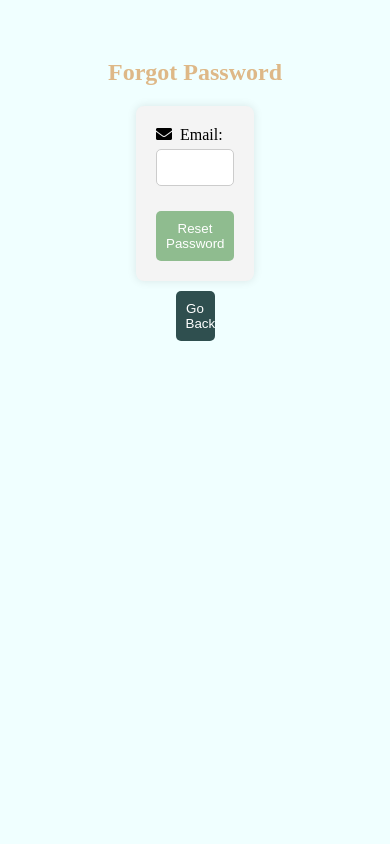
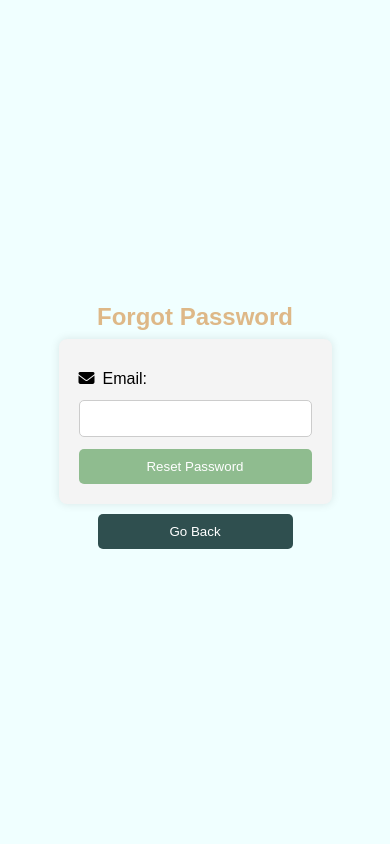
Before and after one commit to markplnivo/equasmart, a PHP site: page /forgot_password.php in a window 390 px wide. Run offline with PHP 8.4, Linux system fonts and the light colour scheme; some libraries are stand-ins or nearby versions.

Commit message:
update forgot_password
mobile view version fixed

```diff
--- a/html/forgot_password.php
+++ b/html/forgot_password.php
@@ -75,65 +75,124 @@ if (isset($_POST['resetSubmit'])) {
     <link rel="stylesheet" href="https://cdnjs.cloudflare.com/ajax/libs/font-awesome/5.15.3/css/all.min.css">
     <meta charset="UTF-8">
     <meta name="viewport" content="width=device-width, initial-scale=1.0">
+    <link rel="shortcut icon" href="images/equasmartlogo_croppedlogo.png" type="image/svg+xml">
+    <link rel="stylesheet" href="css/css/all.min.css">
+    <link rel="stylesheet" href="css/css/fontawesome.min.css">
     <title>Forgot Password</title>
     <style>
+    :root {
+    /* FLUID RESPONSIVE PADDING/MARGIN SPACE BASE VALUE = 12px, MIN WIDTH = 320px, AND MAX VALUE = 21px, MAX WIDTH = 1240px (added by mark romualdo)*/
+        --space-3xs: clamp(3px, 2.3043px + 0.2174cqi, 5px);/*Multiplier = 0.25*/
+        --space-2xs: clamp(6px, 4.2609px + 0.5435cqi, 11px);/*Multiplier = 0.5*/
+        --space-xs: clamp(9px, 6.5652px + 0.7609cqi, 16px);/*Multiplier = 0.75*/
+        --space-s: clamp(12px, 8.8696px + 0.9783cqi, 21px);/*Multiplier = 1*/
+        --space-m: clamp(13px, 9.5217px + 1.087cqi, 23px);/*Multiplier = 1.1*/
+        --space-l: clamp(14px, 10.1739px + 1.1957cqi, 25px);/*Multiplier = 1.2*/
+        --space-xl: clamp(16px, 12.1739px + 1.1957cqi, 27px);/*Multiplier = 1.3*/
+        --space-2xl: clamp(17px, 12.8261px + 1.3043cqi, 29px);/*Multiplier = 1.4*/
+        --space-3xl: clamp(18px, 13.1304px + 1.5217cqi, 32px);/*Multiplier = 1.5*/
+        --space-4xl: clamp(19px, 13.7826px + 1.6304cqi, 34px);/*Multiplier = 1.6*/
+        --space-5xl: clamp(24px, 17.7391px + 1.9565cqi, 42px);/*Multiplier = 2*/
+        --space-6xl: clamp(30px, 22px + 2.5cqi, 53px);/*Multiplier = 2.5*/
+        --space-7xl: clamp(36px, 26.6087px + 2.9348cqi, 63px);/*Multiplier = 3*/
+        --space-8xl: clamp(42px, 30.8696px + 3.4783cqi, 74px);/*Multiplier = 3.5*/
+        --space-9xl: clamp(48px, 35.4783px + 3.913cqi, 84px);/*Multiplier = 4*/
+        --space-10xl: clamp(54px, 39.7391px + 4.4565cqi, 95px);/*Multiplier = 4.5*/
+        --space-11xl: clamp(60px, 44.3478px + 4.8913cqi, 105px);/*Multiplier = 5*/
+        --space-12xl: clamp(66px, 48.6087px + 5.4348cqi, 116px);/*Multiplier = 5.5*/
+        --space-13xl: clamp(72px, 53.2174px + 5.8696cqi, 126px);/*Multiplier = 6*/
+
+        /* One-up pairs */
+        --space-3xs-2xs: clamp(3px, 0.2174px + 0.8696cqi, 11px);
+        --space-2xs-xs: clamp(6px, 2.5217px + 1.087cqi, 16px);
+        --space-xs-s: clamp(9px, 4.8261px + 1.3043cqi, 21px);
+        --space-s-m: clamp(12px, 8.1739px + 1.1957cqi, 23px);
+        --space-m-l: clamp(13px, 8.8261px + 1.3043cqi, 25px);
+        --space-l-xl: clamp(14px, 9.4783px + 1.413cqi, 27px);
+        --space-xl-2xl: clamp(16px, 11.4783px + 1.413cqi, 29px);
+        --space-2xl-3xl: clamp(17px, 11.7826px + 1.6304cqi, 32px);
+        --space-3xl-4xl: clamp(18px, 12.4348px + 1.7391cqi, 34px);
+        --space-4xl-5xl: clamp(19px, 11px + 2.5cqi, 42px);
+        --space-5xl-6xl: clamp(24px, 13.913px + 3.1522cqi, 53px);
+        --space-6xl-7xl: clamp(30px, 18.5217px + 3.587cqi, 63px);
+        --space-7xl-8xl: clamp(36px, 22.7826px + 4.1304cqi, 74px);
+        --space-8xl-9xl: clamp(42px, 27.3913px + 4.5652cqi, 84px);
+        --space-9xl-10xl: clamp(48px, 31.6522px + 5.1087cqi, 95px);
+        --space-10xl-11xl: clamp(54px, 36.2609px + 5.5435cqi, 105px);
+        --space-11xl-12xl: clamp(60px, 40.5217px + 6.087cqi, 116px);
+        --space-12xl-13xl: clamp(66px, 45.1304px + 6.5217cqi, 126px);
+
+        /* Custom pairs */
+        --space-s-l: clamp(12px, 7.4783px + 1.413cqi, 25px);
+
+        /* FLUID RESPONSIVE FONT SIZE BASE VALUE = 9px MIN WIDTH = 425px AND MAX VALUE = 14px MAX WIDTH = 1480px*/
+        --step--6: clamp(0.1884rem, 0.1741rem + 0.0713vw, 0.2294rem);
+        --step--5: clamp(0.2261rem, 0.205rem + 0.1055vw, 0.2867rem);
+        --step--4: clamp(0.2713rem, 0.241rem + 0.1515vw, 0.3584rem);
+        --step--3: clamp(0.3255rem, 0.2829rem + 0.213vw, 0.448rem);
+        --step--2: clamp(0.3906rem, 0.3317rem + 0.2946vw, 0.56rem);
+        --step--1: clamp(0.4688rem, 0.3883rem + 0.4022vw, 0.7rem);
+        --step-0: clamp(0.5625rem, 0.4538rem + 0.5435vw, 0.875rem);
+        --step-1: clamp(0.675rem, 0.5293rem + 0.7283vw, 1.0938rem);
+        --step-2: clamp(0.81rem, 0.6162rem + 0.969vw, 1.3672rem);
+        --step-3: clamp(0.972rem, 0.7157rem + 1.2817vw, 1.709rem);
+        --step-4: clamp(1.1664rem, 0.8291rem + 1.6867vw, 2.1362rem);
+        --step-5: clamp(1.3997rem, 0.9577rem + 2.2098vw, 2.6703rem);
+        --step-6: clamp(1.6796rem, 1.1028rem + 2.8839vw, 3.3379rem);
+}
+        *,html{
+            margin: 0;
+            padding: 0;
+            box-sizing: border-box;
+        }
         body {
             display: flex;
             justify-content: center;
             align-items: center;
-            height: 100%;
-            margin: auto;
-            margin-top: 10%;
+            height: 100vh;
             background-color: azure;
             flex-direction: column;
+            font-family: 'Poppins', 'Arial', sans-serif;
         }
-
         form {
             display: flex;
             flex-direction: column;
-            width: 20vw;
+            width: 30vw;
             padding: 20px;
             background-color: #f4f4f4;
             border-radius: 8px;
             box-shadow: 0 0 10px rgba(0, 0, 0, 0.1);
         }
-
         h2 {
             color: burlywood;
+            margin-block: 2%;
         }
-
         label {
-            margin-bottom: 5px;
+            margin-block: 5%;
         }
-
         .form-icon {
             margin-right: 8px;
         }
-
         input {
             width: 100%;
             padding: 10px;
-            margin-bottom: 15px;
             border: 1px solid #ccc;
             border-radius: 5px;
             box-sizing: border-box;
         }
-
         button:hover {
             background-color: forestgreen;
         }
-
         button {
             width: 100%;
             padding: 10px;
-            margin-top: 10px;
+            margin-top: 5%;
             border: none;
             border-radius: 5px;
             background-color: darkseagreen;
             color: white;
             cursor: pointer;
         }
-
         #backButton {
             margin-top: 10px;
             padding: 10px;
@@ -143,6 +202,14 @@ if (isset($_POST['resetSubmit'])) {
             color: white;
             cursor: pointer;
             width: 10%;
+        }
+        @media (max-width: 550px){
+            form{
+                width: 70%;
+            }
+            #backButton{
+                width: 50%;
+            }
         }
     </style>
 </head>
```
